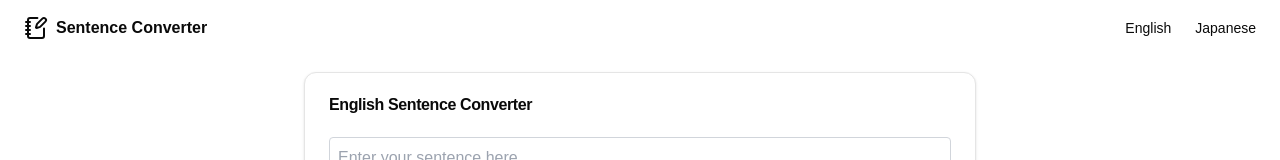
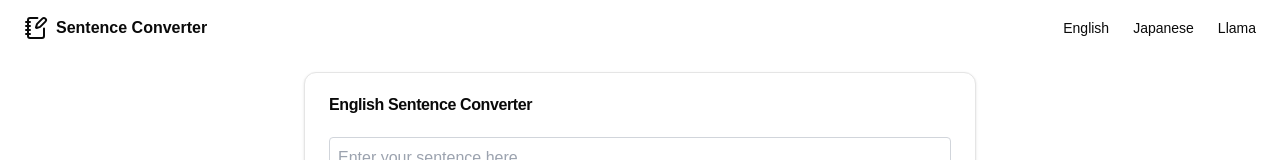
Before and after one commit to Ayu0317mi/sentence-converter, a Next.js app: page / in a window 1280 px wide. Shown: the top 160 px of the page. Built offline with nearby package versions, Linux system fonts and the light colour scheme.

Commit message:
add llama on header

```diff
--- a/components/ui/header.tsx
+++ b/components/ui/header.tsx
@@ -14,6 +14,9 @@ export function Header() {
                 <Link href="/japanese" className="text-sm font-medium hover:underline underline-offset-4">
                     Japanese
                 </Link>
+                <Link href="/test" className="text-sm font-medium hover:underline underline-offset-4">
+                    Llama
+                </Link>
             </nav>
         </header>
     );
```
